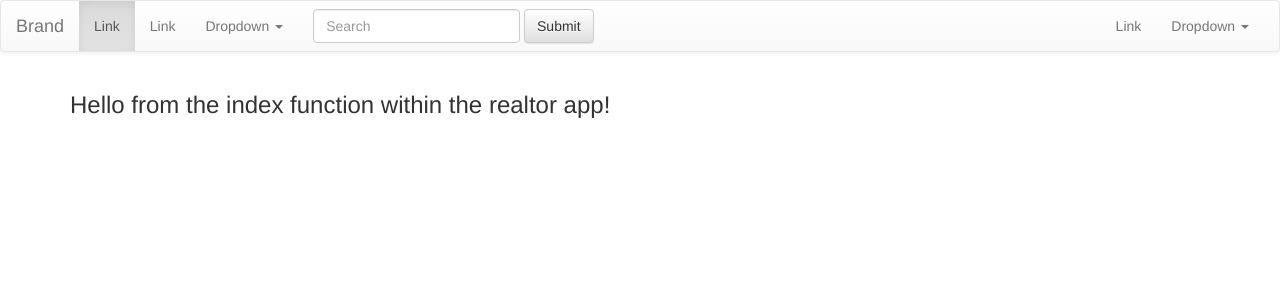
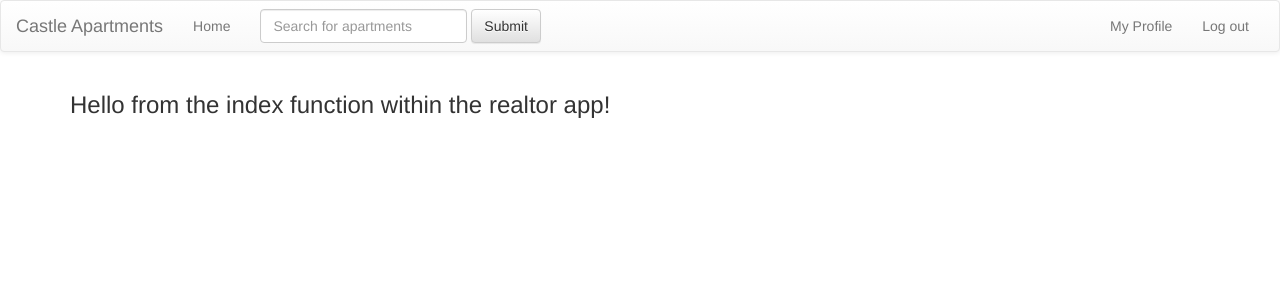
Before and after one commit to bergrosmorth/CastleApartments, a Django app: page /realtor/ in a window 1280 px wide. Shown: the top 300 px of the page. Run offline with Django 3.2, Linux system fonts and the light colour scheme; some libraries are stand-ins or nearby versions.

Commit message:
Breytti banner

```diff
--- a/templates/base.html
+++ b/templates/base.html
@@ -24,45 +24,23 @@
             <span class="icon-bar"></span>
             <span class="icon-bar"></span>
           </button>
-          <a class="navbar-brand" href="#">Brand</a>
+          <a class="navbar-brand" href="#">Castle Apartments</a>
         </div>
 
         <!-- Collect the nav links, forms, and other content for toggling -->
         <div class="collapse navbar-collapse" id="bs-example-navbar-collapse-1">
           <ul class="nav navbar-nav">
-            <li class="active"><a href="#">Link <span class="sr-only">(current)</span></a></li>
-            <li><a href="#">Link</a></li>
-            <li class="dropdown">
-              <a href="#" class="dropdown-toggle" data-toggle="dropdown" role="button" aria-haspopup="true" aria-expanded="false">Dropdown <span class="caret"></span></a>
-              <ul class="dropdown-menu">
-                <li><a href="#">Action</a></li>
-                <li><a href="#">Another action</a></li>
-                <li><a href="#">Something else here</a></li>
-                <li role="separator" class="divider"></li>
-                <li><a href="#">Separated link</a></li>
-                <li role="separator" class="divider"></li>
-                <li><a href="#">One more separated link</a></li>
-              </ul>
-            </li>
+            <li><a href="#">Home</a></li>
           </ul>
           <form class="navbar-form navbar-left">
             <div class="form-group">
-              <input type="text" class="form-control" placeholder="Search">
+              <input type="text" class="form-control" placeholder="Search for apartments">
             </div>
             <button type="submit" class="btn btn-default">Submit</button>
           </form>
           <ul class="nav navbar-nav navbar-right">
-            <li><a href="#">Link</a></li>
-            <li class="dropdown">
-              <a href="#" class="dropdown-toggle" data-toggle="dropdown" role="button" aria-haspopup="true" aria-expanded="false">Dropdown <span class="caret"></span></a>
-              <ul class="dropdown-menu">
-                <li><a href="#">Action</a></li>
-                <li><a href="#">Another action</a></li>
-                <li><a href="#">Something else here</a></li>
-                <li role="separator" class="divider"></li>
-                <li><a href="#">Separated link</a></li>
-              </ul>
-            </li>
+            <li><a href="#">My Profile</a></li>
+            <li><a href="#">Log out</a></li>
           </ul>
         </div><!-- /.navbar-collapse -->
       </div><!-- /.container-fluid -->
```
